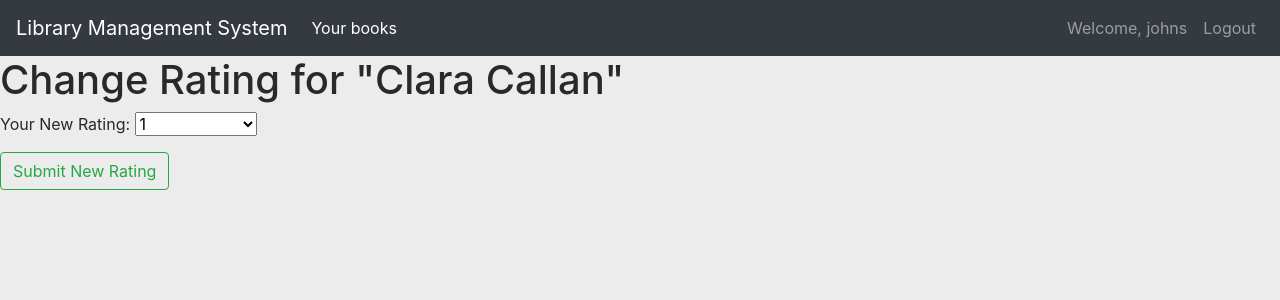
After one commit to ankitjk/library_app, a Flask app: page /rate/2005018/change in a window 1280 px wide. The commit adds this page. Shown: the top 300 px of the page. Run offline with Flask 3, Linux system fonts and the light colour scheme; a user stored in the database is signed in; data comes from the database, SQL or seed files in the repository; data that the repository does not hold is empty.

```diff
--- a/library/routes.py
+++ b/library/routes.py
@@ -1,9 +1,9 @@
 from library import app
 from library.models import *
 from flask import render_template, redirect, url_for, request, flash
-# from library.forms import *
-from sqlalchemy import desc, asc
+from sqlalchemy import desc, asc, exists
 from flask_login import login_user, logout_user, login_required, current_user
+from datetime import datetime
 
 @app.route('/')
 @app.route('/home')
@@ -27,6 +27,10 @@ def home():
         books_query = books_query.order_by(asc(Book.year_published))
     elif sort_option == 'year_newest':
         books_query = books_query.order_by(desc(Book.year_published))
+
+    # Ensure that borrowed books do not show up
+    borrowed = exists().where(Book.isbn == Borrowed.isbn)
+    books_query = books_query.filter(~borrowed)
 
     books = books_query.all()
 
@@ -71,16 +75,73 @@ def logout():
     logout_user()
     return redirect(url_for('home'))
 
-@app.route('/create', methods=('GET', 'POST'))
-def create():
+@app.route('/rate/<int:isbn>', methods=['GET', 'POST'])
+@login_required
+def rate_book(isbn):
+    book = Book.query.get_or_404(isbn)
+    user_rating = Rating.query.filter_by(username=current_user.username, isbn=isbn).first()
+
     if request.method == 'POST':
-        isbn = request.form['isbn']
-        title = request.form['title']
-        author = request.form['author']
-        year_published = request.form['year_published']
-        publisher = request.form['publisher']
-        book = Book(isbn=isbn, title=title, author=author, year_published=year_published, publisher=publisher)
-        db.session.add(book)
+        rating_value = int(request.form['rating'])
+
+        if user_rating:
+            user_rating.rating = rating_value
+        else:
+            new_rating = Rating(username=current_user.username, isbn=isbn, rating=rating_value)
+            db.session.add(new_rating)
+
         db.session.commit()
-        return redirect(url_for('home'))
-    return render_template('create.html')
+
+        # Retain search query and sort option
+        search_query = request.args.get('search_query')
+        return redirect(url_for('home', search_query=request.args.get('search_query')))
+
+    return render_template('rating.html', book=book, user_rating=user_rating)
+
+@app.route('/rate/<int:isbn>/change', methods=['GET', 'POST'])
+@login_required
+def change_rating(isbn):
+    book = Book.query.get_or_404(isbn)
+    user_rating = Rating.query.filter_by(username=current_user.username, isbn=isbn).first()
+
+    if request.method == 'POST':
+        rating_value = int(request.form['rating'])
+
+        if user_rating:
+            user_rating.rating = rating_value
+        else:
+            new_rating = Rating(username=current_user.username, isbn=isbn, rating=rating_value)
+            db.session.add(new_rating)
+
+        db.session.commit()
+
+        # Retain search query and sort option
+        search_query = request.args.get('search_query')
+        return redirect(url_for('home', search_query=request.args.get('search_query')))
+
+    return render_template('change_rating.html', book=book, user_rating=user_rating)
+
+@app.route('/borrow_book/<int:isbn>')
+@login_required
+def borrow_book(isbn):
+    print("DEBUG:", isbn)
+    new_borrow = Borrowed(username=current_user.username, isbn=isbn, date=datetime.now())
+    db.session.add(new_borrow)
+    db.session.commit()
+    return redirect(url_for('home'))
+
+@app.route('/borrowed', methods=['GET', 'POST'])
+@login_required
+def borrowed():
+    borrowed_query = Book.query.join(Borrowed).filter_by(username = current_user.username)
+    borrowed = borrowed_query.all()
+    return render_template('borrowed.html', borrowed=borrowed)
+
+@app.route('/return_book/<int:isbn>')
+@login_required
+def return_book(isbn):
+    print("DEBUG:", isbn)
+    new_borrow = Borrowed(username=current_user.username, isbn=isbn, date=datetime.now())
+    db.session.add(new_borrow)
+    db.session.commit()
+    return redirect(url_for('home'))
--- a/library/templates/base.html
+++ b/library/templates/base.html
@@ -24,7 +24,7 @@
             <ul class="navbar-nav mr-auto">
                 {% if current_user.is_authenticated %}
                 <li class="nav-item active">
-                    <a class="nav-link" href="#">Your books<span class="sr-only">(current)</span></a>
+                    <a class="nav-link" href="{{ url_for('borrowed') }}">Your books<span class="sr-only">(current)</span></a>
                 </li>
                 {% endif %}
             </ul>
@@ -61,6 +61,26 @@
 
     {% endblock %}
 
+    <!-- JavaScript to Handle Rating Button Click -->
+    <script>
+        document.addEventListener("DOMContentLoaded", function() {
+            const rateButtons = document.querySelectorAll(".rate-btn");
+            rateButtons.forEach(function(button) {
+                button.addEventListener("click", function() {
+                    const isbn = this.getAttribute("data-isbn");
+                    const searchQuery = new URLSearchParams(window.location.search).get('search_query');
+
+                    if (this.textContent.includes("Change Rating") || this.classList.contains("btn-warning")) {
+                        window.location.href = `/rate/${isbn}/change?search_query=${searchQuery}`;
+                    } else {
+                        window.location.href = `/rate/${isbn}?search_query=${searchQuery}`;
+                    }
+                });
+            });
+        });
+    </script>
+
+
     <!-- jQuery and Bootstrap Bundle (includes Popper) -->
     <script src="https://code.jquery.com/jquery-3.5.1.slim.min.js" integrity="sha384-DfXdz2htPH0lsSSs5nCTpuj/zy4C+OGpamoFVy38MVBnE+IbbVYUew+OrCXaRkfj" crossorigin="anonymous"></script>
     <script src="https://cdn.jsdelivr.net/npm/bootstrap@4.5.3/dist/js/bootstrap.bundle.min.js" integrity="sha384-ho+j7jyWK8fNQe+A12Hb8AhRq26LrZ/JpcUGGOn+Y7RsweNrtN/tE3MoK7ZeZDyx" crossorigin="anonymous"></script>
--- /dev/null
+++ b/library/templates/change_rating.html
@@ -0,0 +1,24 @@
+{% extends 'base.html' %}
+{% block title %}
+    Change Rating
+{% endblock %}
+
+{% block content %}
+    <h1 class="title">Change Rating for "{{ book.title }}"</h1>
+    {% if user_rating %}
+        <p>Your Previous Rating: {{ user_rating.rating }}</p>
+    {% endif %}
+    <form id="rating-form" action="{{ url_for('change_rating', isbn=book.isbn) }}" method="post">
+        <p>Your New Rating:
+            <select name="rating" required>
+                <option value="" disabled>Select Rating</option>
+                <option value="1" {% if user_rating and user_rating.rating == 1 %}selected{% endif %}>1</option>
+                <option value="2" {% if user_rating and user_rating.rating == 2 %}selected{% endif %}>2</option>
+                <option value="3" {% if user_rating and user_rating.rating == 3 %}selected{% endif %}>3</option>
+                <option value="4" {% if user_rating and user_rating.rating == 4 %}selected{% endif %}>4</option>
+                <option value="5" {% if user_rating and user_rating.rating == 5 %}selected{% endif %}>5</option>
+            </select>
+        </p>
+        <button class="btn btn-outline-success my-2 my-sm-0" type="submit">Submit New Rating</button>
+    </form>
+{% endblock %}
--- a/run.py
+++ b/run.py
@@ -16,10 +16,10 @@ if __name__ == '__main__':
         #         if i > 100:
         #             break
         #         try:
-        #             book = Book(isbn=int(row[0]), title=row[1], author=row[2], year_published=int(row[3]), publisher=row[4], borrowed=False)
+        #             book = Book(isbn=int(row[0]), title=row[1], author=row[2], year_published=int(row[3]), publisher=row[4])
         #             db.session.add(book)
         #         except:
         #             continue
         #         i += 1
-        # db.session.commit()
+        db.session.commit()
     app.run()
```
Also changed, not shown: library/models.py (+9 -1 lines), library/templates/borrowed.html (added, +38 -0 lines), library/templates/home.html (+6 -1 lines), library/templates/rating.html (added, +21 -0 lines), library/library.db, library/templates/old/create.html (renamed from library/templates/create.html), 1 other file.
